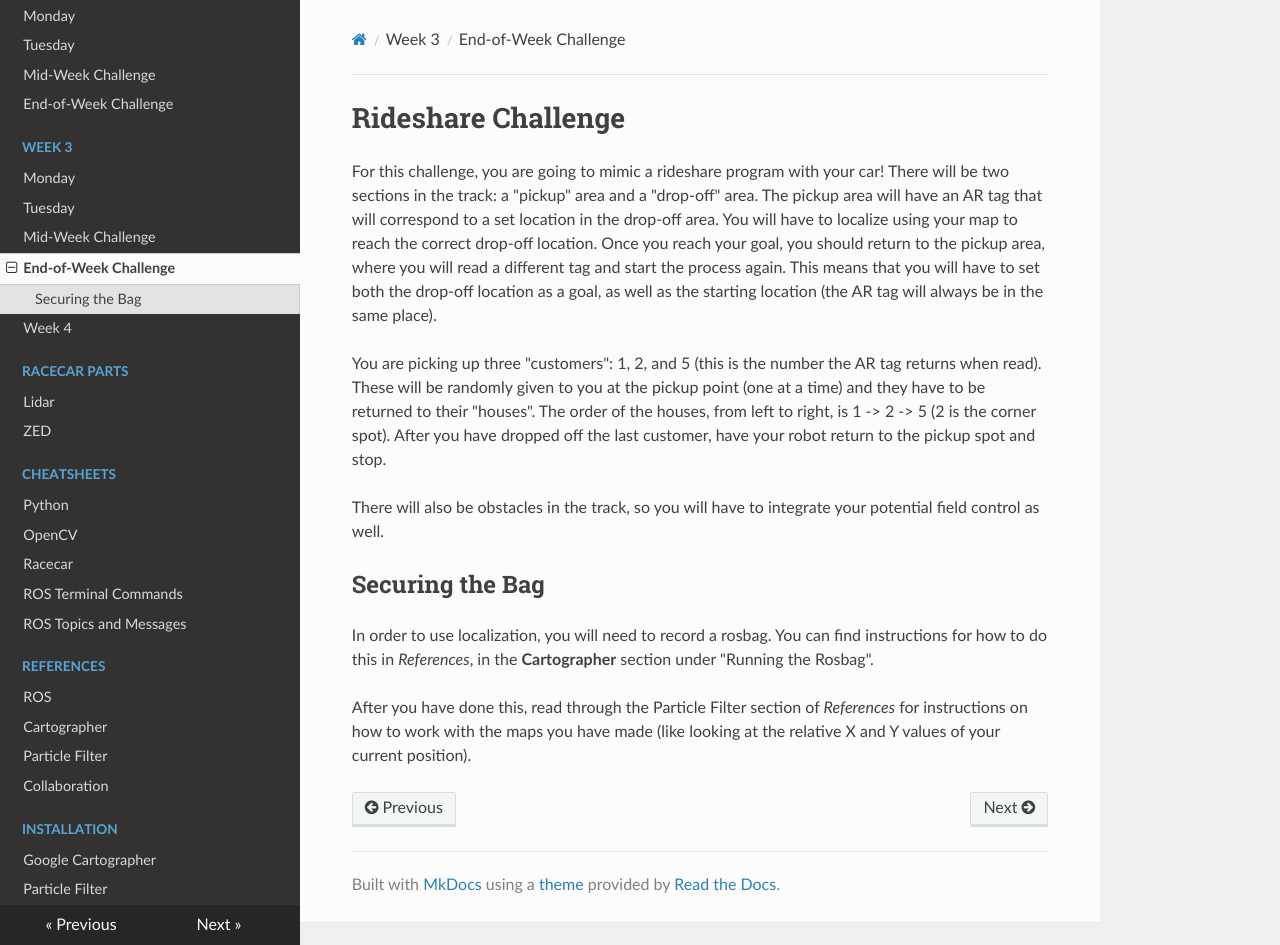
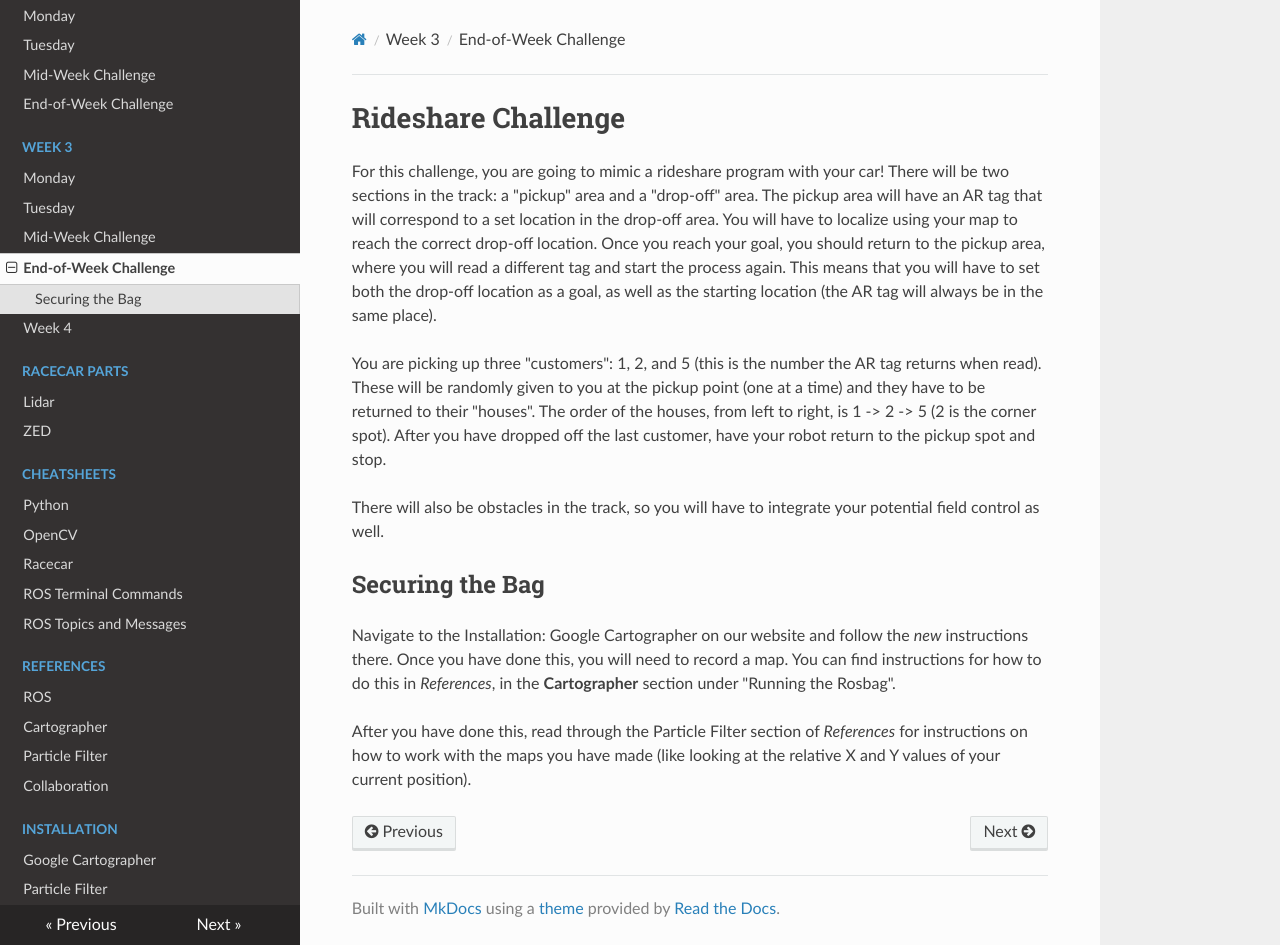
Before and after one commit to ChrisLindland/racecar-website, an MkDocs documentation site: the page built from docs/week3/04_eow/lab.md, in a window 1280 px wide and 945 px high. Built offline with MkDocs 1.6.1, drawn with Linux system fonts in a browser that asks for light colours; nearby versions of some CDN libraries.

Commit message:
Update lab.md

```diff
--- a/docs/week3/04_eow/lab.md
+++ b/docs/week3/04_eow/lab.md
@@ -7,6 +7,6 @@ You are picking up three "customers": 1, 2, and 5 (this is the number the AR tag
 There will also be obstacles in the track, so you will have to integrate your potential field control as well.
 
 ## Securing the Bag
-In order to use localization, you will need to record a rosbag. You can find instructions for how to do this in *References*, in the **Cartographer** section under "Running the Rosbag".
+Navigate to the Installation: Google Cartographer on our website and follow the *new* instructions there. Once you have done this, you will need to record a map. You can find instructions for how to do this in *References*, in the **Cartographer** section under "Running the Rosbag".
 
 After you have done this, read through the Particle Filter section of *References* for instructions on how to work with the maps you have made (like looking at the relative X and Y values of your current position).
```
